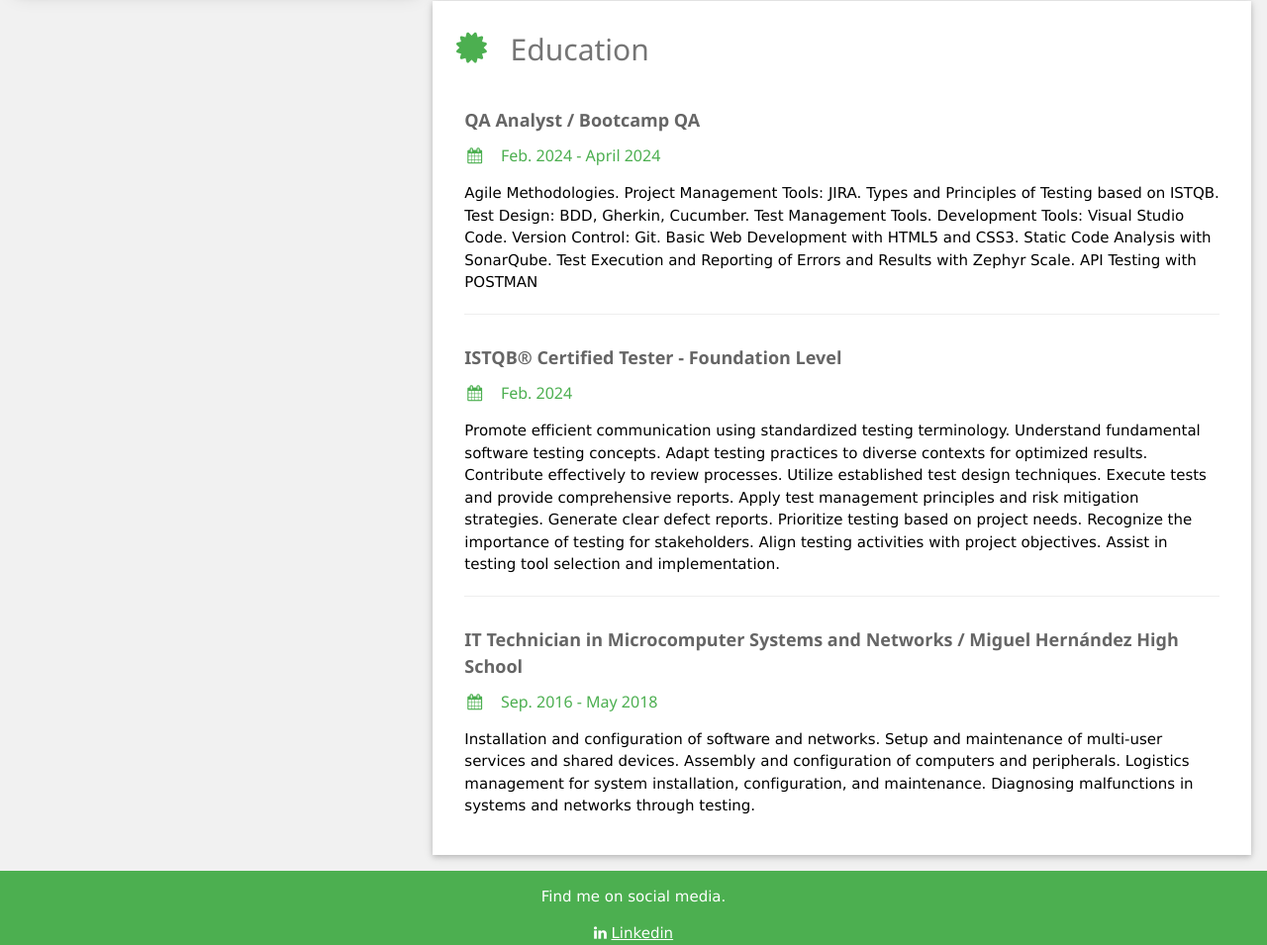
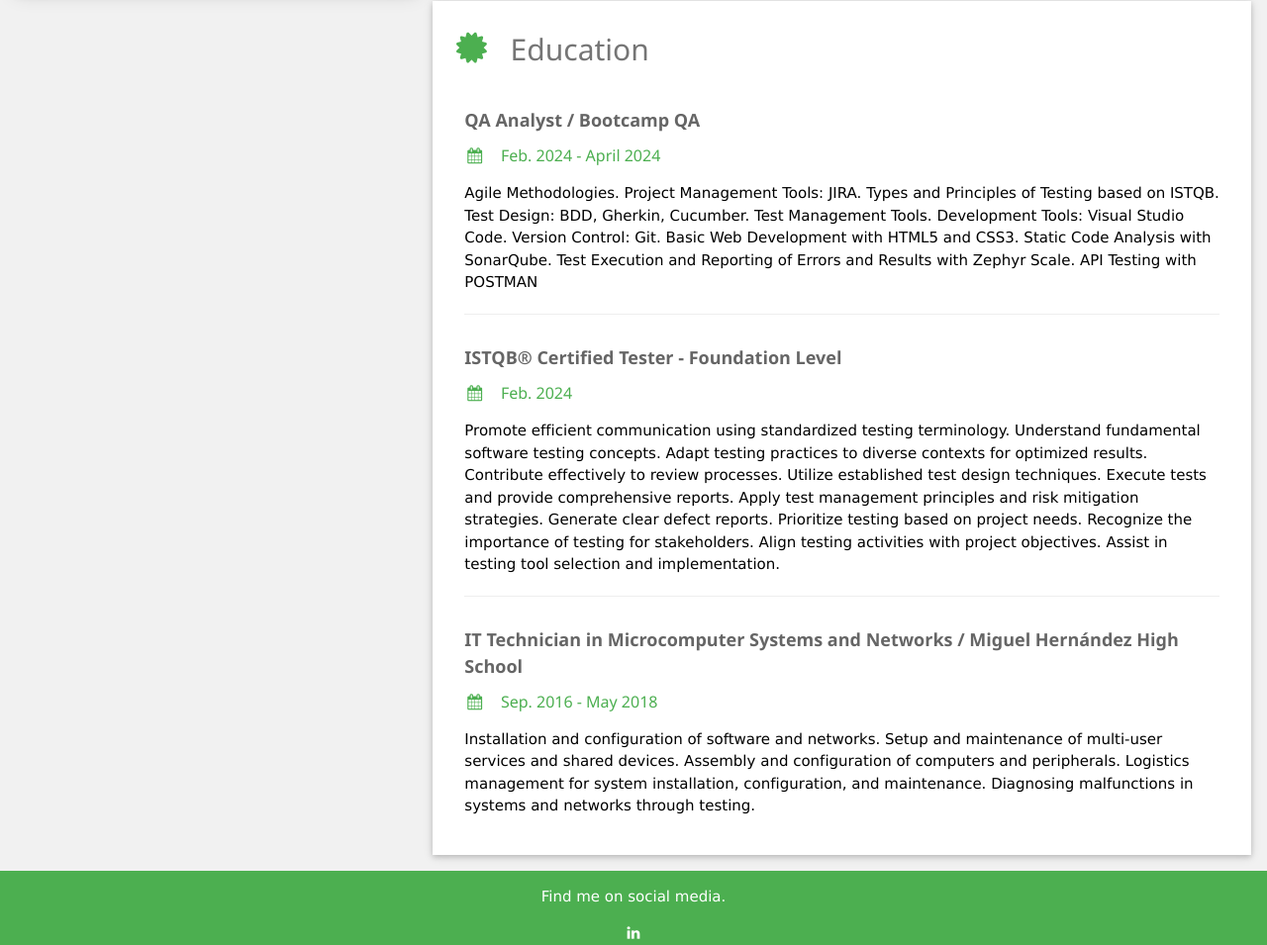
Before and after one commit to Organization-Jose-AndresQA/CVPROYECT, a plain HTML site: page index.html in a window 1280 px wide. Shown: the part 1227-2182 px from the top of the page at 99% size. Drawn offline with nearby package versions, Linux system fonts and the light colour scheme.

Commit message:
https://bootcampqajose.atlassian.net/browse/CVP-5  Creating a bug
Creating a bug in Social Media Links

```diff
--- a/index.html
+++ b/index.html
@@ -198,8 +198,7 @@
 
     <footer class="w3-container w3-green w3-center w3-margin-top">
         <p>Find me on social media.</p>
-        <i class="fa fa-linkedin w3-hover-opacity"></i> <a
-            href="https://www.linkedin.com/in/jos%C3%A9-andr%C3%A9s-lorca-g%C3%A1lvez-10183a286/">Linkedin</a>
+        <i class="fa fa-linkedin w3-hover-opacity"></i>
     </footer>
 
 </body>
```
